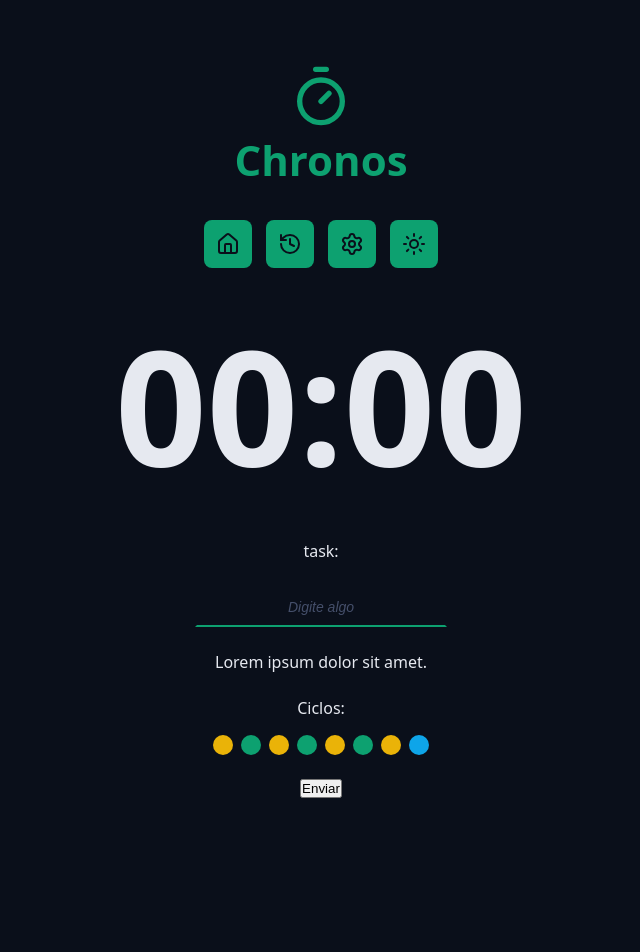
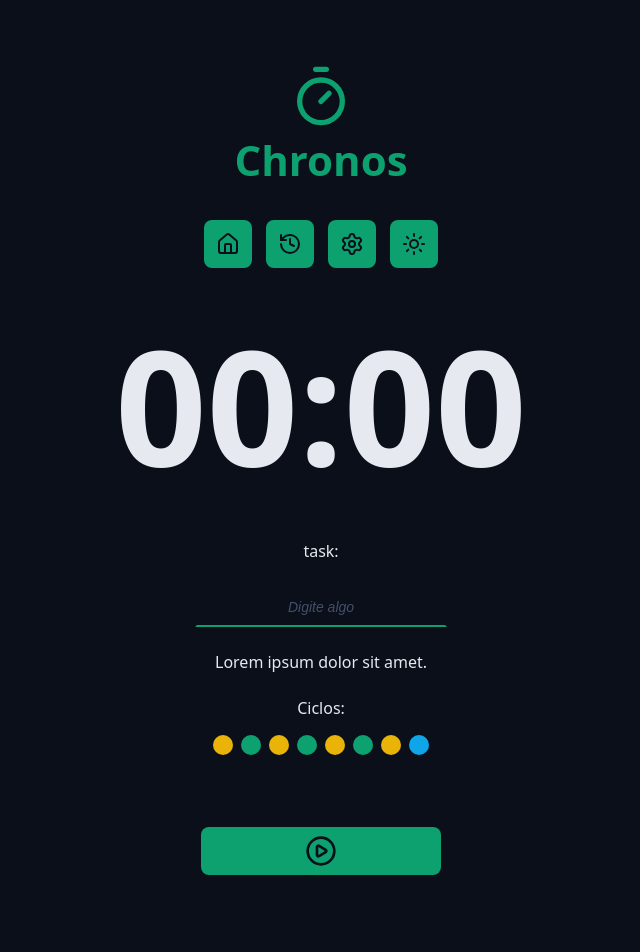
Before and after one commit to renanfriande/chronos-pomodoro, a React (Vite) app: page / in a window 1280 px wide. Shown: the top 952 px of the page, without its empty margins (319-959 px from the left). Before the commit the page ends 830 px from the top, so only its background shows below. Built offline with nearby package versions, Linux system fonts and the light colour scheme.

Commit message:
Default button

```diff
--- a/src/App.tsx
+++ b/src/App.tsx
@@ -4,6 +4,8 @@
 import { CountDown } from "./components/CountDown";
 import { DefaultInput } from "./components/DefaultInput";
 import { Cycles } from "./components/Cycles";
+import { DefaultButton } from "./components/DefaultButton";
+import { PlayCircleIcon, StopCircleIcon } from "lucide-react";
 
 import "./styles/global.css";
 import "./styles/theme.css";
@@ -26,7 +28,12 @@
       <Container>
         <form className="form" action="">
           <div className="formRow">
-            <DefaultInput labelText="task:" type="text" id="input" placeholder="Digite algo"/>
+            <DefaultInput
+              labelText="task:"
+              type="text"
+              id="input"
+              placeholder="Digite algo"
+            />
           </div>
 
           <div className="formRow">
@@ -38,7 +45,8 @@
           </div>
 
           <div className="formRow">
-            <button>Enviar</button>
+            <DefaultButton icon={<PlayCircleIcon />} />
+            <DefaultButton icon={<StopCircleIcon />} color="red"/>
           </div>
         </form>
       </Container>
--- /dev/null
+++ b/src/components/DefaultButton/index.tsx
@@ -0,0 +1,20 @@
+import styles from "./styles.module.css";
+
+type DefaultButtonProps = {
+  icon: React.ReactNode;
+  color?: "green" | "red";
+} & React.ComponentProps<"button">;
+
+export function DefaultButton({
+  icon,
+  color = "green",
+  ...props
+}: DefaultButtonProps) {
+  return (
+    <>
+      <button className={`${styles.button} ${styles[color]}`} {...props}>
+        {icon}
+      </button>
+    </>
+  );
+}
--- /dev/null
+++ b/src/components/DefaultButton/styles.module.css
@@ -0,0 +1,33 @@
+.button {
+  border: none;
+  background-color: var(--primary);
+  color: var(--text-over-primary);
+  display: flex;
+  justify-content: center;
+  align-items: center;
+  min-width: 24rem;
+  padding: 0.8rem;
+  border-radius: 0.8rem;
+  margin: 4.8rem 0;
+  cursor: pointer;
+  transition: all 0.1s ease-in-out;
+}
+
+.button:hover {
+  filter: brightness(80%);
+}
+
+.button svg {
+  width: 3.2rem;
+  height: 3.2rem;
+}
+
+.red {
+  background-color: var(--error);
+  color: var(--text-over-error);
+}
+
+.green {
+  background-color: var(--primary);
+  color: var(--text-over-primary);
+}
```
